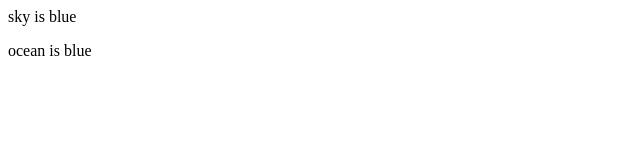
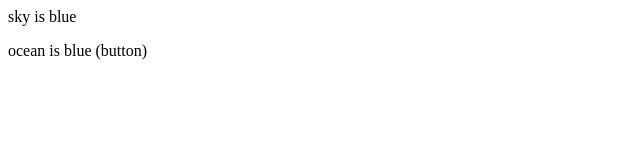
Before and after one commit to Uttam0009/localrepo, a plain HTML site: page Index.html in a window 1280 px wide. Shown: the full height of the page, 0-640 px from the left. Drawn offline with Linux system fonts and the light colour scheme.

```diff
--- a/Index.html
+++ b/Index.html
@@ -1,2 +1,2 @@
 <p>sky is blue</p>
-<p>ocean is blue</p>
+<p>ocean is blue (button)</p>
```
